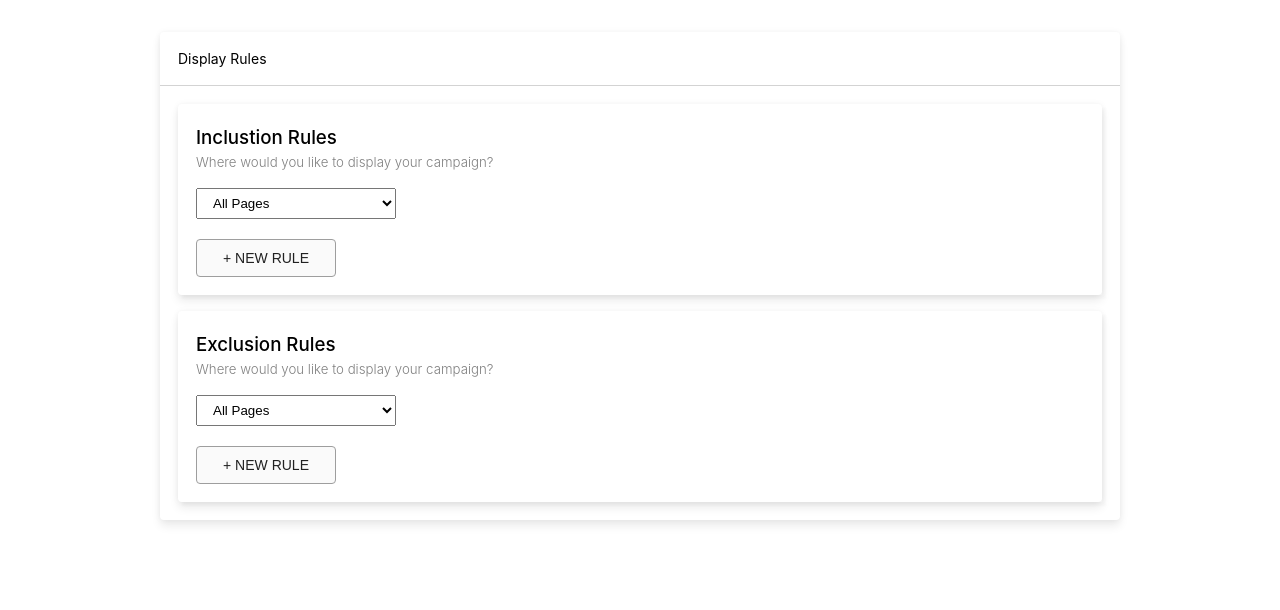
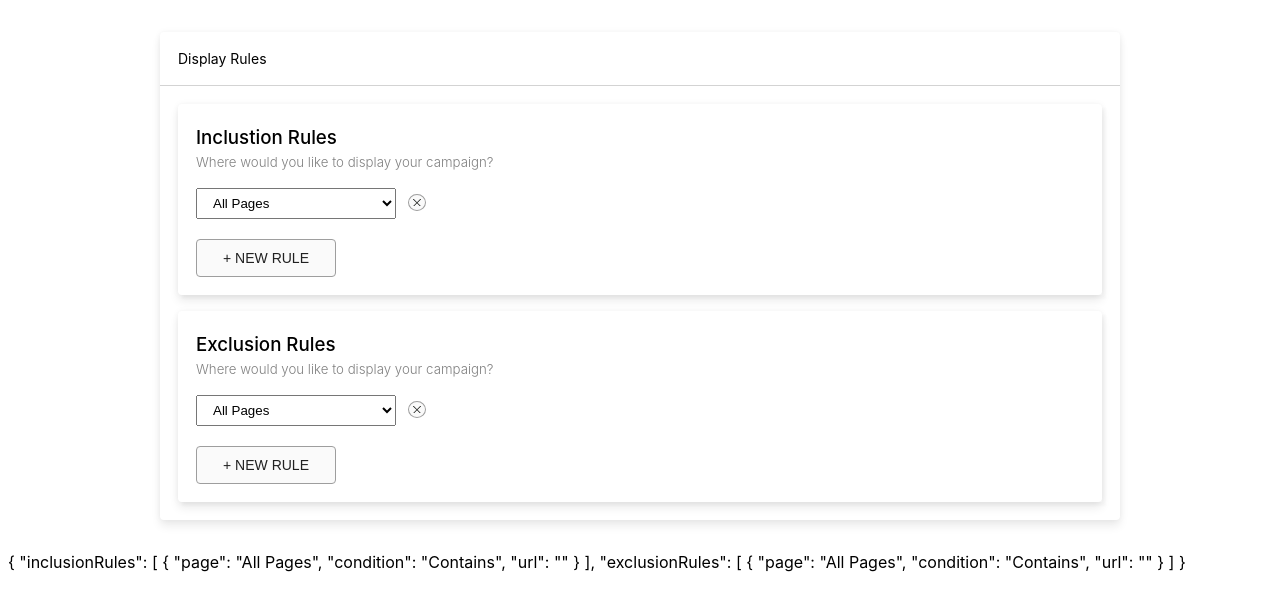
Before and after one commit to Maks-Yaremenko/test-for-daisy, an Angular app: page / in a window 1280 px wide. Shown: the top 610 px of the page. Built offline with nearby package versions, Linux system fonts and the light colour scheme.

Commit message:
done with main part

```diff
--- a/src/app/app.component.html
+++ b/src/app/app.component.html
@@ -3,13 +3,21 @@
     <div class="app-card-title">
       <span>Display Rules</span>
     </div>
-    <div class="app-card-content content_rule-cards">
+    <div class="app-card-content">
       <app-card [config]="config.inclusionRules">
-        <app-page-rule-form class="app-card-content"></app-page-rule-form>
+        <app-page-rule-form
+          #inclusionRules
+          class="app-card-content"
+        ></app-page-rule-form>
       </app-card>
       <app-card [config]="config.exclusionRules">
-        <app-page-rule-form class="app-card-content"></app-page-rule-form>
+        <app-page-rule-form
+          #exclusionRules
+          class="app-card-content"
+        ></app-page-rule-form>
       </app-card>
     </div>
   </app-card>
 </div>
+
+{{ result | async | json }}
--- a/src/app/app.component.scss
+++ b/src/app/app.component.scss
@@ -8,7 +8,11 @@
   flex-direction: column;
   align-items: center;
 
-  &_rule-cards app-card {
+  .app-card-title {
+    font-size: 14px;
+  }
+
+  .app-card-content app-card {
     box-shadow: 4px 4px 2px 0px rgba(0, 0, 0, 0.02);
 
     &:first-child {
@@ -16,10 +20,6 @@
     }
   }
 
-  .app-card-title {
-    font-size: 14px;
-  }
-
   .app-card-content ::ng-deep .card_content {
     padding-top: 0;
   }
--- a/src/app/app.component.ts
+++ b/src/app/app.component.ts
@@ -1,13 +1,28 @@
-import { Component } from '@angular/core';
-import { IAppCard } from '@shared/components/card/card.component';
+import {
+  AfterViewInit,
+  ChangeDetectorRef,
+  Component,
+  ViewChild,
+} from '@angular/core';
+
+import { AppCard } from '@shared/components/card/card.component';
+import { map, scan, startWith } from 'rxjs/operators';
+import { merge, Observable } from 'rxjs';
+import { PageRuleFormComponent } from './components/page-rule-form/page-rule-form.component';
 
 @Component({
   selector: 'app-root',
   templateUrl: './app.component.html',
   styleUrls: ['./app.component.scss'],
 })
-export class AppComponent {
-  public config: { [key: string]: IAppCard } = {
+export class AppComponent implements AfterViewInit {
+  @ViewChild('inclusionRules', { static: false })
+  inclusionRulesComponent: PageRuleFormComponent;
+  @ViewChild('exclusionRules', { static: false })
+  exclusionRulesComponent: PageRuleFormComponent;
+
+  public result: Observable<any>;
+  public config: { [key: string]: AppCard } = {
     wrapper: {
       headerUnderline: true,
     },
@@ -20,8 +35,44 @@ export class AppComponent {
       subtitle: 'Where would you like to display your campaign?',
     },
   };
+  private init: boolean;
 
-  public addRule(type: 'exclusionRule' | 'inclusionRule') {
-    console.log('hello => ', type);
+  constructor(private cd: ChangeDetectorRef) {}
+
+  ngAfterViewInit() {
+    this.formSubscriber();
+  }
+
+  private formSubscriber() {
+    if (!this.init) {
+      this.init = true;
+      const inclusionForm = this.inclusionRulesComponent.form;
+      const exclusionForm = this.exclusionRulesComponent.form;
+
+      this.result = merge(
+        inclusionForm.valueChanges.pipe(
+          map((v: any) => ({ inclusionRules: v.rules }))
+        ),
+        exclusionForm.valueChanges.pipe(
+          map((v: any) => ({ exclusionRules: v.rules }))
+        )
+      ).pipe(
+        startWith({
+          inclusionRules: inclusionForm.value.rules,
+          exclusionRules: exclusionForm.value.rules,
+        }),
+        scan((acc, curr) => ({ ...acc, ...curr })),
+        map(this.filterEmptyRules)
+      );
+
+      this.cd.detectChanges();
+    }
+  }
+
+  private filterEmptyRules(result): any {
+    return Object.entries(result).reduce((acc, curr: any) => {
+      const [key, value] = curr;
+      return value.length ? { ...acc, [key]: value } : acc;
+    }, {});
   }
 }
--- a/src/app/components/page-rule-form/page-rule-form.component.html
+++ b/src/app/components/page-rule-form/page-rule-form.component.html
@@ -1,7 +1,8 @@
 <div class="page-rule-form flex flex-column">
   <form [formGroup]="form">
     <div formArrayName="rules">
-      <div *ngFor="let rule of rules.controls; let i = index">
+      <ng-container *ngFor="let rule of rules.controls; let i = index">
+        <span *ngIf="i >= 1" class="page-rule-form_separator">OR</span>
         <ng-container [formGroup]="rule">
           <div class="page-rule-form_row">
             <app-input-select
@@ -42,16 +43,16 @@
                   >URL is Missing</span
                 >
               </div>
+            </ng-container>
 
-              <button
-                class="page-rule-form_action-delete icon-cancel"
-                appIconButton
-                (clicked)="removeRule(i)"
-              ></button>
-            </ng-container>
+            <button
+              class="page-rule-form_action-delete icon-cancel"
+              appIconButton
+              (clicked)="removeRule(i)"
+            ></button>
           </div>
         </ng-container>
-      </div>
+      </ng-container>
     </div>
 
     <button
--- a/src/app/components/page-rule-form/page-rule-form.component.scss
+++ b/src/app/components/page-rule-form/page-rule-form.component.scss
@@ -1,27 +1,41 @@
+@import 'src/app/constants/colors';
+
 .page-rule-form {
-  &_action-add-rule {
-    width: 140px;
-  }
-  &_action-delete {
-    margin-top: 6px;
+  &_row {
+    display: flex;
   }
 
-  &_row {
-    display: flex;
-    margin-bottom: 20px;
+  &_separator {
+    display: inline-block;
+    margin: 8px 32px;
+    font-size: 14px;
+    color: $grey-400;
   }
 
   &_page,
   &_condition {
+    &:not(:first-child) {
+      margin-left: 20px;
+    }
     & ::ng-deep select {
       width: 200px;
-      margin-right: 20px;
     }
   }
+
   &_url {
-    margin-right: 16px;
+    margin-left: 20px;
     ::ng-deep input {
       width: 300px;
     }
   }
+
+  &_action-add-rule {
+    width: 140px;
+    margin-top: 20px;
+  }
+
+  &_action-delete {
+    margin-top: 6px;
+    margin-left: 12px;
+  }
 }
--- a/src/app/components/page-rule-form/page-rule-form.component.ts
+++ b/src/app/components/page-rule-form/page-rule-form.component.ts
@@ -1,11 +1,5 @@
-import { Component, OnInit, ChangeDetectionStrategy } from '@angular/core';
-import {
-  FormArray,
-  FormBuilder,
-  FormControl,
-  FormGroup,
-  Validators,
-} from '@angular/forms';
+import { Component, ChangeDetectionStrategy } from '@angular/core';
+import { FormArray, FormBuilder, FormGroup, Validators } from '@angular/forms';
 
 @Component({
   selector: 'app-page-rule-form',
@@ -13,26 +7,23 @@ import {
   styleUrls: ['./page-rule-form.component.scss'],
   changeDetection: ChangeDetectionStrategy.OnPush,
 })
-export class PageRuleFormComponent implements OnInit {
+export class PageRuleFormComponent {
   public conditions = ['Contains', 'Exact match'];
   public pages: string[] = [
     'All Pages',
     'Home Page',
-    'Produc Page',
+    'Product Page',
     'Password Page',
     'Custom',
   ];
+  public form: FormGroup;
 
-  private form: FormGroup;
-
-  constructor(private fb: FormBuilder) {}
-
-  ngOnInit() {
+  constructor(private fb: FormBuilder) {
     this.form = this.fb.group({
       rules: this.fb.array([
         this.fb.group({
           page: this.fb.control(this.pages[0]),
-          condition: new FormControl(this.conditions[0]),
+          condition: this.fb.control(this.conditions[0]),
           url: this.fb.control('', Validators.required),
         }),
       ]),
@@ -46,7 +37,10 @@ export class PageRuleFormComponent implements OnInit {
   public addRule(): void {
     this.rules.push(
       this.fb.group({
-        page: this.fb.control(this.pages[0]),
+        page: this.fb.control(
+          this.getLastSelectedPageCustomOrNull(this.rules.value) ||
+            this.pages[0]
+        ),
         condition: this.fb.control(this.conditions[0]),
         url: this.fb.control('', Validators.required),
       })
@@ -56,4 +50,13 @@ export class PageRuleFormComponent implements OnInit {
   public removeRule(index: number): void {
     this.rules.removeAt(index);
   }
+
+  private getLastSelectedPage(rules: any[]): string | null {
+    return rules.length ? rules.pop().page : null;
+  }
+
+  private getLastSelectedPageCustomOrNull(rules: any[]): string | null {
+    const page = this.getLastSelectedPage(rules);
+    return page === 'Custom' ? page : null;
+  }
 }
--- a/src/shared/components/card/card.component.ts
+++ b/src/shared/components/card/card.component.ts
@@ -1,6 +1,6 @@
 import { Component, ChangeDetectionStrategy, Input } from '@angular/core';
 
-export interface IAppCard {
+export interface AppCard {
   title?: string;
   subtitle?: string;
   headerUnderline?: boolean;
@@ -13,13 +13,13 @@ export interface IAppCard {
   styleUrls: ['./card.component.scss'],
   changeDetection: ChangeDetectionStrategy.OnPush,
 })
-export class CardComponent implements IAppCard {
+export class CardComponent implements AppCard {
   @Input() title: string;
   @Input() subtitle: string;
   @Input() headerUnderline: boolean;
   @Input() actionsUnderline: boolean;
 
-  @Input() set config(config: IAppCard) {
+  @Input() set config(config: AppCard) {
     Object.entries(config).forEach((i) => (this[i[0]] = i[1]));
   }
 }
```
